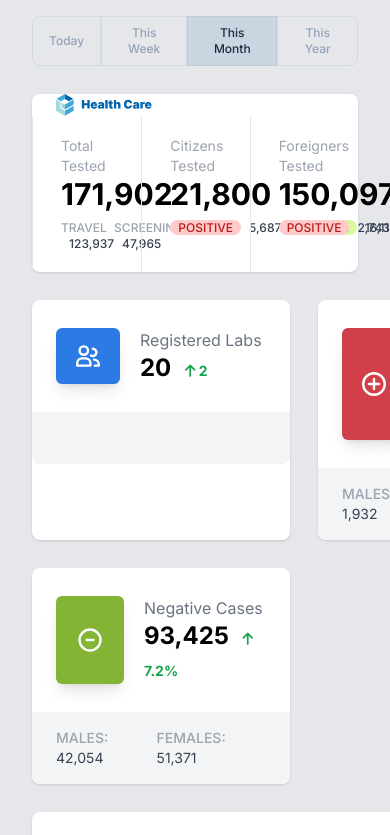
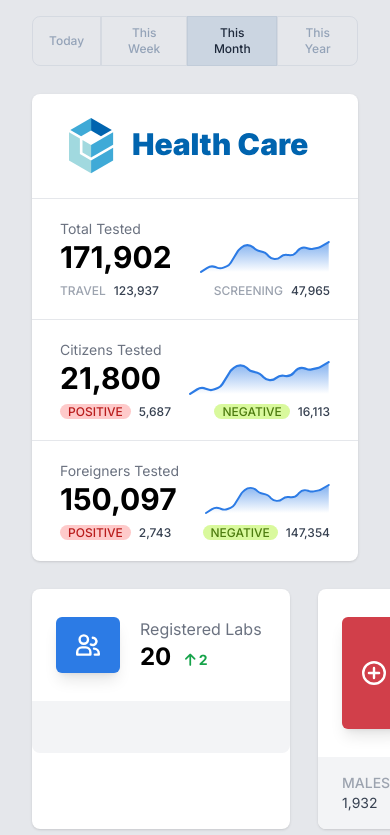
Before and after one commit to felixorwari/covid19-dashboard, a Vue app: page / in a window 390 px wide. Shown: the top 835 px of the page. Built offline with nearby package versions, Linux system fonts and the light colour scheme; what highcharts-vue, vue3-apexcharts would draw is missing.

Commit message:
feat: responsive dark header widgets

```diff
--- a/src/components/Header/HeaderWidgets.vue
+++ b/src/components/Header/HeaderWidgets.vue
@@ -11,8 +11,10 @@ export default {
 </script>
 
 <template>
-  <header class="grid items-center bg-white divide-x rounded-lg shadow lg:grid-cols-4">
-    <logo-widget class="col-span-1"></logo-widget>
-    <stats-widget class="col-span-3"></stats-widget>
+  <header
+    class="grid grid-cols-1 justify-center items-center bg-white rounded-lg divide-y divide-gray-200 shadow lg:justify-start lg:divide-y-0 lg:divide-x dark:divide-gray-600 dark:bg-gray-700 lg:grid-cols-4"
+  >
+    <logo-widget class="lg:col-span-1"></logo-widget>
+    <stats-widget class="lg:col-span-3"></stats-widget>
   </header>
 </template>
--- a/src/components/Header/LogoWidget.vue
+++ b/src/components/Header/LogoWidget.vue
@@ -1,5 +1,5 @@
 <template>
-  <div class="pl-6">
-    <img src="../../assets/logo.svg" class="object-cover" alt="Logo" />
+  <div class="py-6 lg:pl-6">
+    <img src="../../assets/logo.svg" class="object-cover mx-auto lg:ml-0" alt="Logo" />
   </div>
 </template>
--- a/src/components/Header/StatsWidget.vue
+++ b/src/components/Header/StatsWidget.vue
@@ -3,7 +3,54 @@ export default {
   data() {
     return {
       testingData: {}, // Object to store fetched data
-      loading: true // loading flag
+      loading: true, // loading flag
+      statsWidgets: [
+        {
+          title: 'Total Tested',
+          total: (data) =>
+            data.totalTested ? data.totalTested.travel + data.totalTested.screening : 0,
+          items: [
+            { label: 'Travel', value: (data) => data.totalTested?.travel },
+            { label: 'Screening', value: (data) => data.totalTested?.screening }
+          ]
+        },
+        {
+          title: 'Citizens Tested',
+          total: (data) =>
+            data.citizensTested ? data.citizensTested.positive + data.citizensTested.negative : 0,
+          items: [
+            {
+              label: 'Positive',
+              value: (data) => data.citizensTested?.positive,
+              labelClass: 'px-2 text-red-700 bg-red-200 rounded-full dark:bg-red-100'
+            },
+            {
+              label: 'Negative',
+              value: (data) => data.citizensTested?.negative,
+              labelClass: 'px-2 text-lime-700 bg-lime-200 rounded-full dark:bg-lime-100'
+            }
+          ]
+        },
+        {
+          title: 'Foreigners Tested',
+          total: (data) =>
+            data.foreignersTested
+              ? data.foreignersTested.positive + data.foreignersTested.negative
+              : 0,
+          items: [
+            {
+              label: 'Positive',
+              value: (data) => data.foreignersTested?.positive,
+              labelClass: 'px-2 text-red-700 bg-red-200 rounded-full dark:bg-red-100'
+            },
+            {
+              label: 'Negative',
+              value: (data) => data.foreignersTested?.negative,
+              labelClass: 'px-2 text-lime-700 bg-lime-200 rounded-full dark:bg-lime-100'
+            }
+          ]
+        }
+      ]
     }
   },
 
@@ -35,97 +82,39 @@ export default {
 
 <template>
   <div v-if="loading" class="mx-auto animate-pulse">Loading...</div>
-  <div v-else class="grid grid-cols-3 divide-x">
-    <div class="flex flex-col py-5 px-7">
-      <h4 class="text-sm text-gray-400">Total Tested</h4>
-
-      <div class="flex justify-between mb-2 gap-7">
-        <p class="text-3xl font-bold">
-          {{
-            (testingData.totalTested.travel + testingData.totalTested.screening).toLocaleString()
-          }}
+  <div
+    v-else
+    class="grid grid-cols-1 divide-y md:divide-y-0 md:divide-x md:grid-cols-3 dark:divide-gray-600"
+  >
+    <div
+      v-for="(widget, index) in statsWidgets"
+      :key="widget.title"
+      class="flex flex-col px-7 py-5"
+    >
+      <h4 class="text-sm text-gray-500 dark:text-gray-400">{{ widget.title }}</h4>
+      <div class="flex gap-7 justify-between mb-2">
+        <p class="text-3xl font-bold dark:text-gray-200">
+          {{ widget.total(testingData).toLocaleString() }}
         </p>
-        <div class="chart">
-          <img src="../../assets/line-chart.svg" class="object-contain w-32 h-auto" alt="line chart">
+        <div class="flex justify-end items-center">
+          <img
+            src="../../assets/line-chart.svg"
+            class="object-contain w-40 h-auto md:w-32"
+            alt="line chart"
+          />
         </div>
       </div>
-
       <div class="flex justify-between text-xs font-medium">
-        <p class="text-gray-400 uppercase">
-          Travel
-          <span class="ml-2 text-gray-700">{{
-            testingData.totalTested.travel.toLocaleString()
-          }}</span>
-        </p>
-        <p class="text-gray-400 uppercase">
-          Screening
-          <span class="ml-2 text-gray-700">{{
-            testingData.totalTested.screening.toLocaleString()
-          }}</span>
-        </p>
-      </div>
-    </div>
-
-    <div class="flex flex-col py-5 px-7">
-      <h4 class="text-sm text-gray-400">Citizens Tested</h4>
-
-      <div class="flex justify-between mb-2 gap-7">
-        <p class="text-3xl font-bold">
-          {{
-            (
-              testingData.citizensTested.positive + testingData.citizensTested.negative
-            ).toLocaleString()
-          }}
-        </p>
-        <div class="chart">
-          <img src="../../assets/line-chart.svg" class="object-contain w-32 h-auto" alt="line chart">
-        </div>
-      </div>
-
-      <div class="flex justify-between text-xs font-medium">
-        <p class="text-gray-400 uppercase">
-          <span class="px-2 text-red-700 bg-red-200 rounded-full">Positive</span>
-          <span class="ml-2 text-gray-700">{{
-            testingData.citizensTested.positive.toLocaleString()
-          }}</span>
-        </p>
-        <p class="text-gray-400 uppercase">
-          <span class="px-2 rounded-full text-lime-700 bg-lime-200">Negative</span>
-          <span class="ml-2 text-gray-700">{{
-            testingData.citizensTested.negative.toLocaleString()
-          }}</span>
-        </p>
-      </div>
-    </div>
-
-    <div class="flex flex-col py-5 px-7">
-      <h4 class="text-sm text-gray-400">Foreigners Tested</h4>
-
-      <div class="flex justify-between mb-2 gap-7">
-        <p class="text-3xl font-bold">
-          {{
-            (
-              testingData.foreignersTested.positive + testingData.foreignersTested.negative
-            ).toLocaleString()
-          }}
-        </p>
-        <div class="chart">
-          <img src="../../assets/line-chart.svg" class="object-contain w-32 h-auto" alt="line chart">
-        </div>
-      </div>
-
-      <div class="flex justify-between text-xs font-medium">
-        <p class="text-gray-400 uppercase">
-          <span class="px-2 text-red-700 bg-red-200 rounded-full">Positive</span>
-          <span class="ml-2 text-gray-700">{{
-            testingData.foreignersTested.positive.toLocaleString()
-          }}</span>
-        </p>
-        <p class="text-gray-400 uppercase">
-          <span class="px-2 rounded-full text-lime-700 bg-lime-200">Negative</span>
-          <span class="ml-2 text-gray-700">{{
-            testingData.foreignersTested.negative.toLocaleString()
-          }}</span>
+        <p
+          v-for="(item, i) in widget.items"
+          :key="item.label"
+          class="text-gray-400 uppercase dark:text-gray-500"
+        >
+          <span v-if="item.labelClass" :class="item.labelClass">{{ item.label }}</span>
+          <template v-else>{{ item.label }}</template>
+          <span class="ml-2 text-gray-700 dark:text-gray-400">
+            {{ item.value(testingData)?.toLocaleString() }}
+          </span>
         </p>
       </div>
     </div>
```
